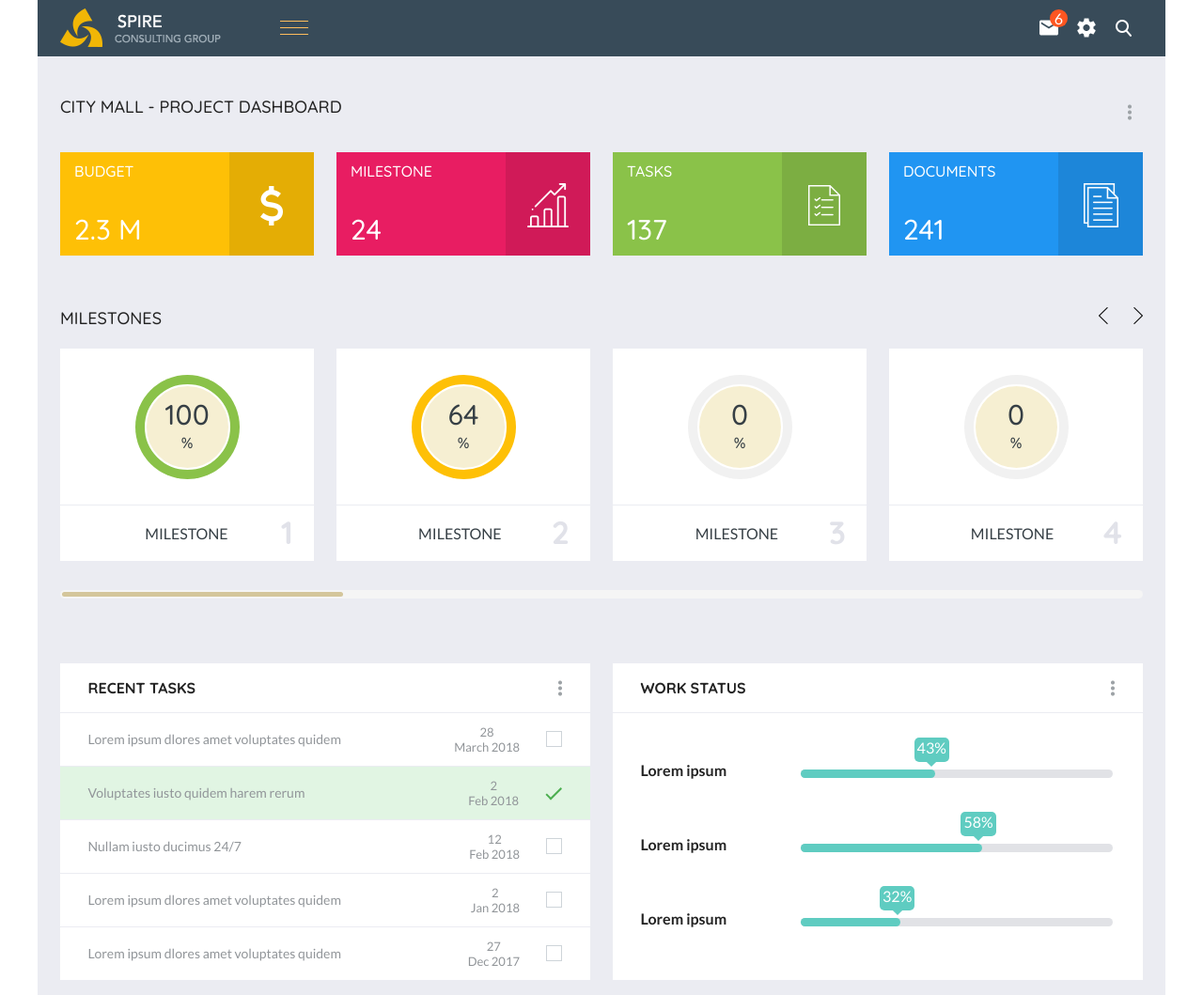
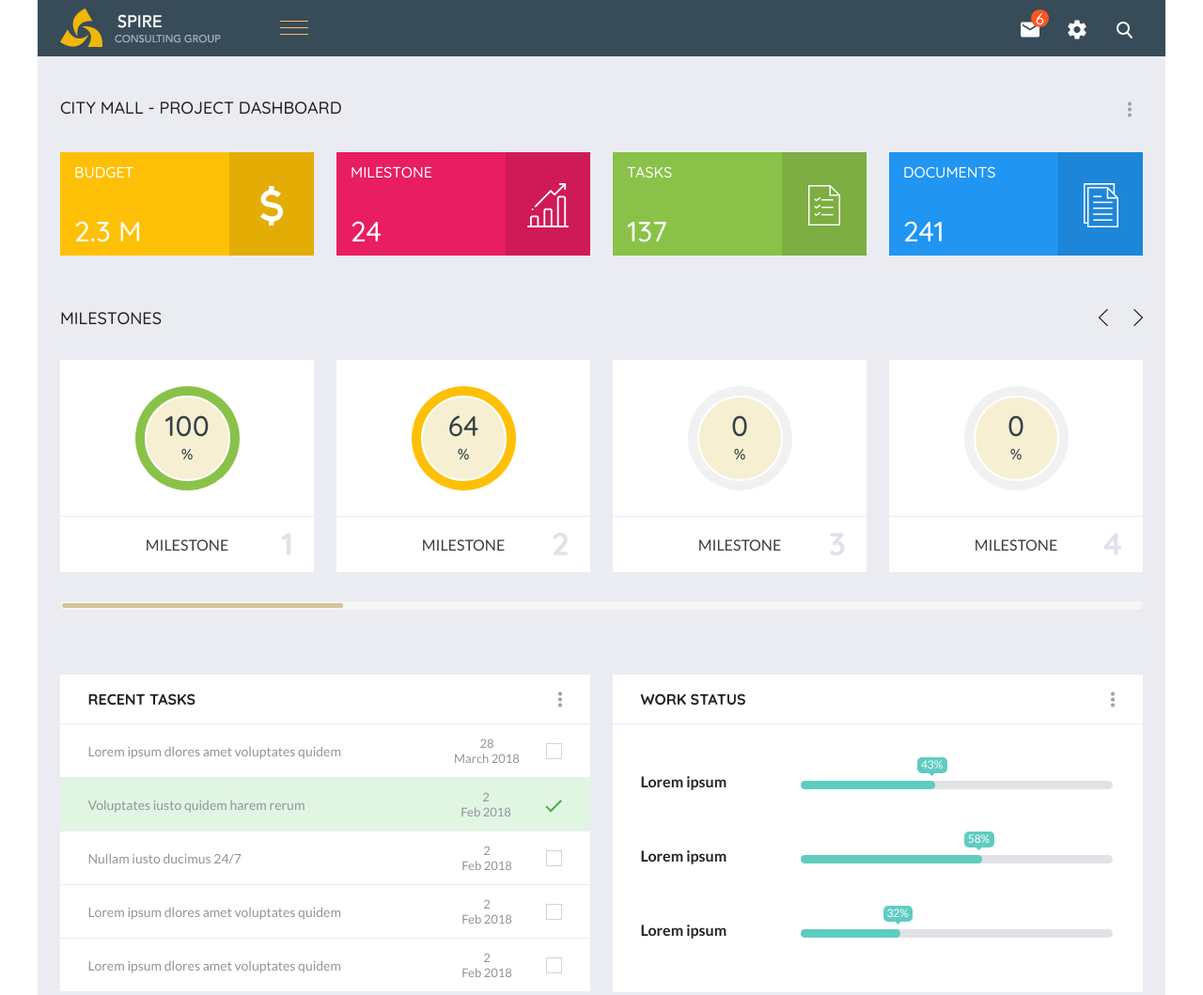
Before and after one commit to paragk-cuelogic/htmlAssignment, a plain HTML site: page index.html in a window 1280 px wide. Shown: the top 1059 px of the page at 94% size. Drawn offline with Linux system fonts and the light colour scheme.

Commit message:
1st feedback update

```diff
--- a/css/style.css
+++ b/css/style.css
@@ -13,6 +13,11 @@
 body{
     font-family: 'Lato', sans-serif;
     font-weight: 500;
+    /* vertical-align: middle; */
+}
+
+section a > img{
+    display: block;
 }
 
 
@@ -23,7 +28,9 @@ body{
     margin: 0px auto;
 }
 
+
 /* ----------------Header Section--------------------- */
+
 
 header{
     background-color: #384B59;
@@ -45,6 +52,7 @@ header ul{
 
 header ul li{
     float: left;
+    margin-left: 10px;
 }
 
 header a{
@@ -68,16 +76,10 @@ header ul li a{
     display: inline-block;
 }
 
-header ul li:nth-child(1) a img{
-    padding: 11px 10px 12px;
-}
-
-header ul li:nth-child(2) a img{
-    padding: 9px 10px 10px 10px;
-}
-
-header ul li:nth-child(3) a img{
-    padding: 11px 12px 11px 11px;
+header ul li a{
+    text-align: center;
+    width: 40px;
+    line-height: 40px;
 }
 
 header ul li:nth-child(1) a{
@@ -96,8 +98,8 @@ header ul li:first-child a span{
     color: white;
 }
 
-header ul li:hover{
-    background-color: #E9E9E91A;
+header ul li a:hover{
+    background-color: rgba(233, 233, 233, 0.102);
 }
 
 /* --------------- Header Ends----------------- */
@@ -109,19 +111,21 @@ header ul li:hover{
     font-weight: 500;
 }
 
-.dashboard > p{
+.dashboard  h1{
+    float: left;
     font-size: 18px;
-    line-height: 21.6px;
+    line-height: 23px;
+    margin: 0px;
 }
 
-.dashboard > p img{
+.dashboard > a{
     float: right;
-    margin-top: 7.5px;
+    margin-top: 5px;
     margin-right: 12px;
 }
 
 .dash{
-    margin-top: 34.3px;
+    margin-top: 36px;
 }
 
 .dash .block:not(:last-child) {
@@ -130,7 +134,8 @@ header ul li:hover{
 
 .dash .block{
     float: left;
-    width: 23.4375%;
+    /* width: 23.4375%; */
+    width: calc((100% - 72px)/4);
 }
 
 .dash-sub-right{
@@ -157,12 +162,12 @@ header ul li:hover{
 
 .dash .block .left{
     float: left;
-    margin: 11px 15px 8px;
+    margin: 11px 15px 7px;
 }
 
-.dash .block .left p.title{
+.dash .block .left .title{
     font-size: 16px;
-    line-height: 19.2px;
+    line-height: 20px;
     font-family: Quicksand, serif;
     font-weight: 500;
     color: #FFFFFF;
@@ -171,7 +176,7 @@ header ul li:hover{
 .dash .block .left p.count{
     margin-top: 34px;
     font-size: 30px;
-    line-height: 36px;
+    line-height: 38px;
     font-family: Quicksand, serif;
     font-weight: 500;
     color: #FFFFFF;
@@ -205,22 +210,24 @@ header ul li:hover{
     line-height: 23px;
 }
 
-.mile .title img{
+.mile .title a{
     float: right;
+    margin-top: 2px;
 }
 
-.mile .title img.left{
+.mile .title a.left{
     margin-right: 27px;
 }
 
-.mile .mile-block{
-    width: 100%;
-    margin-top: 21px;
+
+.mile .title a img{
+    display: block;
 }
 
 .mile .block{
-    width: 23.4375%;
-    margin-right: 24px;
+    /* width: 23.4375%; */
+    width: calc((100% - 72px)/4);
+    margin: 21px 24px 0px 0px;
     float: left;
 }
 
@@ -283,30 +290,33 @@ header ul li:hover{
 }
 
 .mile .block .bottom{
-    height: 59px;
+    position: relative;
+    /* height: 59px; */
     width: 100%;
     margin-top: 1px;
+    padding: 20px 34px;
     text-align: center;
     background-color: #FFFFFF;
 }
 
 .mile .block .bottom .name{
-    display: inline-block;
     font-family: 'Lato', sans-serif;
     font-weight: 400;
     color: #363F45;
-    line-height: 59px;
-    vertical-align: middle;
-    margin-left: 34px;
+    line-height: 19px;
+    /* line-height: 59px;
+    vertical-align: middle; */
     font-size: 16px;
 }
 
 .mile .block .bottom .count{
-    float: right;
+    position: absolute;
     font-family: 'Quicksand', sans-serif;
     font-weight: 700;
     font-size: 34px;
     color: #E1E2E9;
+    top: 0px;
+    right: 0px;
     margin: 9px 22px 7px 0px;
     line-height: 40.8px;
 
@@ -331,10 +341,13 @@ header ul li:hover{
     margin: 69px 24px 0px;
 }
 
+.asides aside{
+/* width: 48.9583%; */
+width: calc((100% - 24px)/2);
+}
+
 .recent{
     float: left;
-    width: 48.9583%;
-    margin-right: 24px;
 }
 
 .asides .title{
@@ -350,6 +363,7 @@ header ul li:hover{
 }
 
 .recent ul li{
+    position: relative;
     padding: 0px 30px 0px 29.5px;
     background-color: white;
     margin-bottom: 1px;
@@ -361,12 +375,13 @@ header ul li:hover{
 }
 
 .recent ul li .content{
+    vertical-align: middle;
     float: left;
     font-size: 14px;
-    line-height: 16.8px;
+    line-height: 17px;
     color: #919599;
     max-width: 290px;
-    padding-top: 20px;
+    padding: 20px 0px 19px;
     /* font-family: 'Lato', sans-serif;
     font-weight: 400; */
 }
@@ -375,9 +390,12 @@ header ul li:hover{
     float: right;
 }
 
-.recent ul li .date span{
-    float: left;
+.recent ul li .month{
+    float: right;
+    vertical-align: middle;
+    overflow: auto;
     font-size: 13px;
+    width: 70px;
     line-height: 16px;
     margin: 12px 0px;
     color: #919599;
@@ -386,8 +404,9 @@ header ul li:hover{
     font-weight: 400; */
 }
 
-.recent ul li .date .check{
+.recent ul li .check{
     float: right;
+    vertical-align: middle;
     height: 17px;
     width: 17px;
     margin: 19.5px 0px 19.5px 28px;
@@ -396,14 +415,15 @@ header ul li:hover{
 
 }
 
+
 .recent ul li .date .checked{
     float: right;
     margin: 19.5px 0px 19.5px 28px;
 }
 
+
 .asides .status{
     float: right;
-    width: 48.9583%;
     background-color: white;
 }
 
@@ -455,18 +475,19 @@ header ul li:hover{
 
 .asides .status .block .progress .bar .percent{
     position: absolute;
-    right: -15px;
+    right: -13px;
     bottom: 17px;
     color: white;
     background-color: #5FCCC1;
-    padding: 3px;
+    font-size: 12px;
+    padding: 2px 4.5px 2px 3.5px;
     border-radius: 5px;
 }
 
 .asides .status .block .progress .bar .percent div{
-    height: 10px;
-    width: 10px;
-    margin: 0px auto -6px;
+    height: 5px;
+    width: 5px;
+    margin: 0px auto -4px;
     transform: rotateZ(45deg);
     background-color:#5FCCC1;
 }
--- a/index.html
+++ b/index.html
@@ -43,9 +43,8 @@
 
             <!-- Dashboard Title -->
 
-            <p>CITY MALL - PROJECT DASHBOARD
-                <a href="#Dash-menu"><img src="images/dots.png" alt="Menu"></a>
-            </p>
+            <h1>CITY MALL - PROJECT DASHBOARD</h1>
+            <a href="#Dash-menu"><img src="images/dots.png" alt="Menu" class=".option"></a>
             <div class="clearfix"></div>
 
             <!-- Dashboard Menu -->
@@ -53,43 +52,45 @@
 
                 <div class="block">
                     <div class="left">
-                        <p class="title">BUDGET</p>
+                        <h2 class="title">BUDGET</h2>
                         <p class="count">2.3 M</p>
                     </div>
 
                     <div class="dash-sub-right">
                         <img src="./images/budget.png" alt="budget">
                     </div>
+                    <div class="clearfix"></div>
                 </div>
 
 
                 <div class="block">
                     <div class="left">
-                        <p class="title">MILESTONE</p>
+                        <h2 class="title">MILESTONE</h2>
                         <p class="count">24</p>
                     </div>
 
                     <div class="dash-sub-right">
                         <img src="./images/milestone.png" alt="milestone">
                     </div>
+                    <div class="clearfix"></div>
                 </div>
 
                 <div class="block">
                     <div class="left">
-                        <p class="title">TASKS</p>
+                        <h2 class="title">TASKS</h2>
                         <p class="count">137</p>
                     </div>
-
                     <div class="dash-sub-right"><img src="./images/task.png" alt="tasks"></div>
+                    <div class="clearfix"></div>
                 </div>
 
                 <div class="block">
                     <div class="left">
-                        <p class="title">DOCUMENTS</p>
+                        <h2 class="title">DOCUMENTS</h2>
                         <p class="count">241</p>
                     </div>
-
                     <div class="dash-sub-right"><img src="./images/docs.png" alt="Documents"></div>
+                    <div class="clearfix"></div>
                 </div>
             </div>
             <div class="clearfix"></div>
@@ -98,10 +99,10 @@
 
         <section class=" mile">
 
-            <p class="title">MILESTONES
+            <h1 class="title">MILESTONES
                 <a href="#Mile-right-menu"><img src="./images/right_angle.png" alt="Right Arrow"></a>
-                <a href="#Mile-left-menu"><img class="left" src="./images/left_angle.png" alt="Left Arrow"></a>
-            </p>
+                <a href="#Mile-left-menu" class="left"><img src="./images/left_angle.png" alt="Left Arrow"></a>
+            </h1>
 
             <!-- Milestones Blocks -->
 
@@ -189,24 +190,21 @@
 
                 <ul>
                     <li>
-                        <!-- <div class="content">
-                            Lorem ipsum dlores amet voluptates quidem
+                        <div>
+                            <p class="content">Lorem ipsum dlores amet voluptates quidem</p>
+                            <p class="check"></p>
+                            <p class="month">28<br />March 2018</p>
                         </div>
-                        <div class="date">
-                            <p>28<br />March 2018</p>
-                            <p class="check"></p>
-                        </div>
-                        <div class="clearfix"></div> -->
+                        <div class="clearfix"></div>
 
-                        <span class="content">
+                        <!-- <span class="content">
                             Lorem ipsum dlores amet voluptates quidem
                         </span>
                         <div class="date">
-                            <span>28<br />March 2018</span>
                             <span class="check"></span>
-                            <div class="clearfix"></div>
+                            <span class="month">28<br />March 2018</span>
                         </div>
-                        <div class="clearfix"></div>
+                        <div class="clearfix"></div> -->
 
                     </li>
 
@@ -214,8 +212,8 @@
                         <span class="content">
                             Voluptates iusto quidem harem rerum </span>
                         <div class="date">
-                            <span>2<br />Feb 2018</span>
                             <span class="checked"><img src="./images/tick.png" alt="checked"></span>
+                            <span class="month">2<br />Feb 2018</span>
                         </div>
                         <div class="clearfix"></div>
                     </li>
@@ -224,8 +222,8 @@
                         <span class="content">
                             Nullam iusto ducimus 24/7 </span>
                         <div class="date">
-                            <span>12<br />Feb 2018</span>
                             <span class="check"></span>
+                            <span class="month">2<br />Feb 2018</span>
                         </div>
                         <div class="clearfix"></div>
                     </li>
@@ -236,8 +234,8 @@
                         </span>
 
                         <div class="date">
-                            <span>2<br />Jan 2018</span>
                             <span class="check"></span>
+                            <span class="month">2<br />Feb 2018</span>
                         </div>
 
                         <div class="clearfix"></div>
@@ -248,8 +246,8 @@
                             Lorem ipsum dlores amet voluptates quidem
                         </span>
                         <div class="date">
-                            <span>27<br />Dec 2017</span>
                             <span class="check"></span>
+                            <span class="month">2<br />Feb 2018</span>
                         </div>
                         <div class="clearfix"></div>
                     </li>
```
